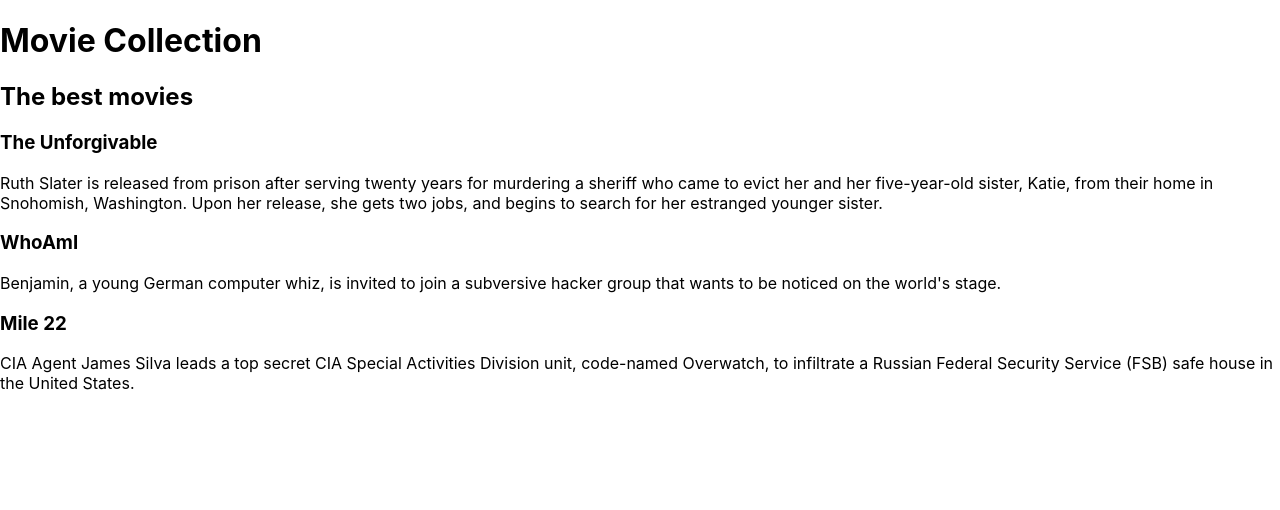
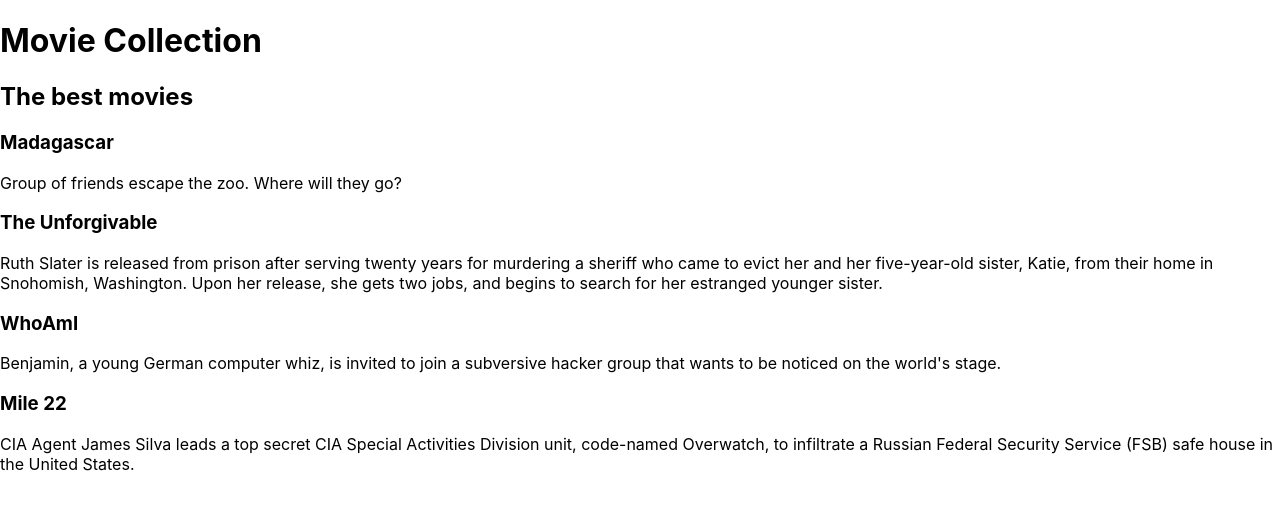
Before and after one commit to Y3llow45/movie-project-react, a React (Create React App) app: page / in a window 1280 px wide. Shown: the top 510 px of the page. Built offline with nearby package versions, Linux system fonts and the light colour scheme.

Commit message:
automate displaying movies

```diff
--- a/src/App.js
+++ b/src/App.js
@@ -1,12 +1,19 @@
 import './App.css';
 import Heading from './components/Heading';
 import MovieList from './components/MovieList';
+
+const movies = [
+  {title: "Madagascar", description: "Group of friends escape the zoo. Where will they go?"},
+  {title: "The Unforgivable", description: "Ruth Slater is released from prison after serving twenty years for murdering a sheriff who came to evict her and her five-year-old sister, Katie, from their home in Snohomish, Washington. Upon her release, she gets two jobs, and begins to search for her estranged younger sister."},
+  {title: "WhoAmI", description: "Benjamin, a young German computer whiz, is invited to join a subversive hacker group that wants to be noticed on the world's stage."},
+  {title: "Mile 22", description: "CIA Agent James Silva leads a top secret CIA Special Activities Division unit, code-named Overwatch, to infiltrate a Russian Federal Security Service (FSB) safe house in the United States."}
+]
 
 function App() {
   return (
     <div className="site-wrapper">
       <Heading />
-      <MovieList />
+      <MovieList movies={movies}/>
     </div>
   );
 }
--- a/src/components/MovieList.js
+++ b/src/components/MovieList.js
@@ -2,13 +2,16 @@
 import Movie from './Movie'
 
 class MovieList extends Component {
+    constructor(props) {
+        super(props)
+    }
     render(){
         return (
             <div className="movie-list">
                 <h2>The best movies</h2>
-                <Movie title="The Unforgivable" description="Ruth Slater is released from prison after serving twenty years for murdering a sheriff who came to evict her and her five-year-old sister, Katie, from their home in Snohomish, Washington. Upon her release, she gets two jobs, and begins to search for her estranged younger sister."/>
-                <Movie title="WhoAmI" description="Benjamin, a young German computer whiz, is invited to join a subversive hacker group that wants to be noticed on the world's stage."/>
-                <Movie title="Mile 22" description="CIA Agent James Silva leads a top secret CIA Special Activities Division unit, code-named Overwatch, to infiltrate a Russian Federal Security Service (FSB) safe house in the United States."/>
+                {this.props.movies.map(x => {
+                    return <Movie title={x.title} description={x.description}/>
+                })}
             </div>
         )
     }
```
